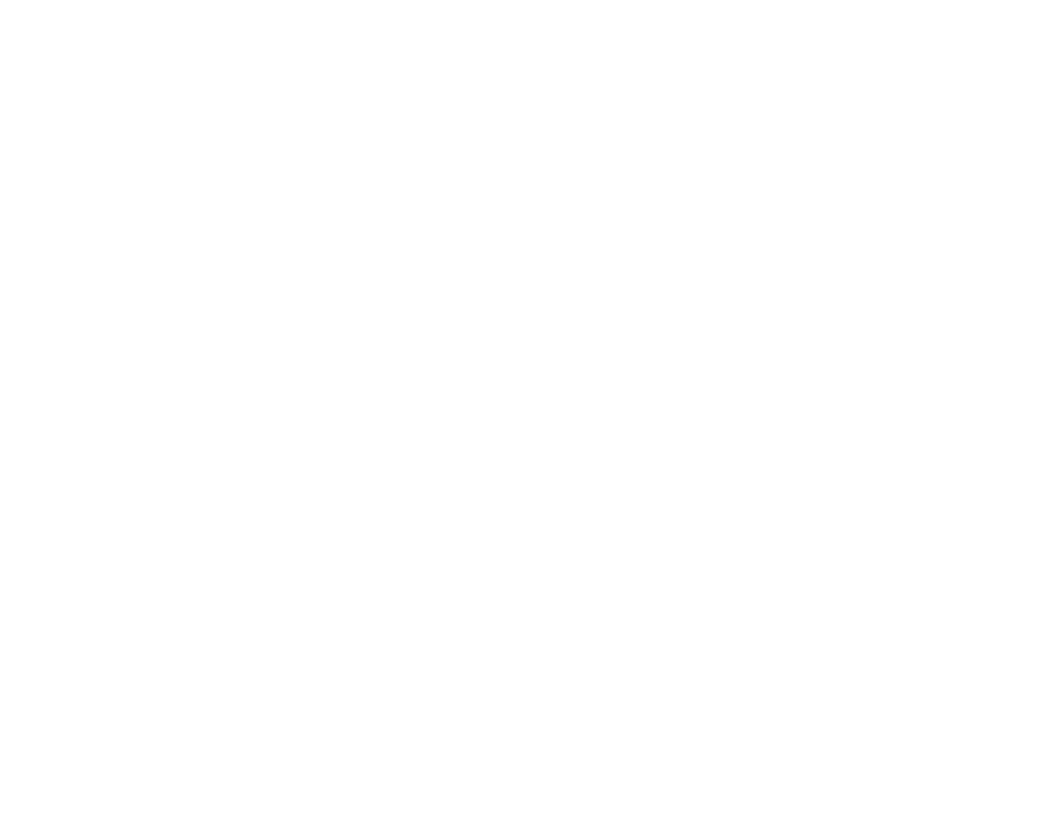
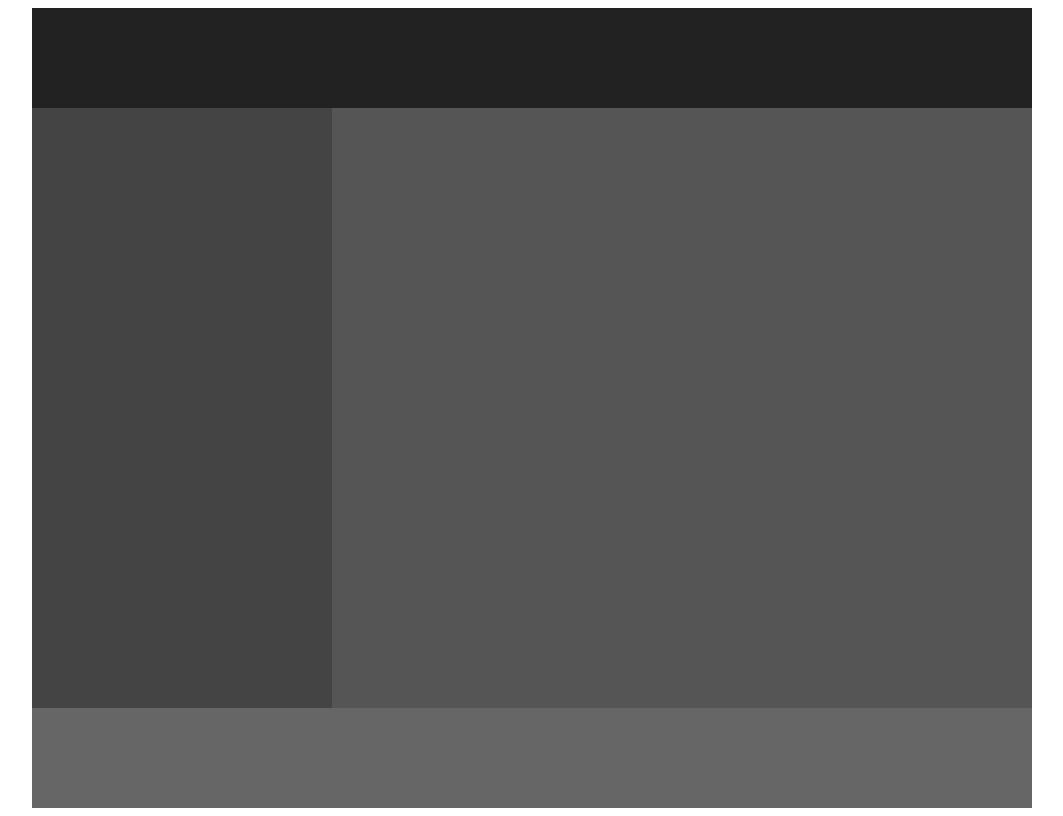
Before and after one commit to Hong-Seon/VanilaJS-Projects, a plain HTML site: page responsive/layout01.html in a window 1280 px wide. Shown: the whole page, without its empty margins (108-1171 px from the left). Drawn offline with Linux system fonts and the light colour scheme.

Commit message:
[UPDATE] 시멘틱 태그 수정

```diff
--- a/responsive/layout01.html
+++ b/responsive/layout01.html
@@ -4,9 +4,27 @@
     <meta charset="UTF-8">
     <meta http-equiv="X-UA-Compatible" content="IE=edge">
     <meta name="viewport" content="width=device-width, initial-scale=1.0">
-    <title>Document</title>
+    <title>layout01</title>
+
+    <style>
+        body {
+            box-sizing: border-box;
+        }
+        #wrap {width: 1000px; margin:0 auto;}
+        .header {width: 1000px; height: 100px;background: #222;}
+        .nav {width: 1000px; height: 100px;background: #333;}
+        .side {float:left; width: 300px; height: 600px;background: #444;}
+        .content {float:left; width: 700px; height: 600px;background: #555;}
+        .footer {clear:both; width: 1000px; height: 100px;background: #666;}
+    </style>
 </head>
 <body>
-
+    <div id="wrap">
+        <header class="header"></header>
+        <nave class="nav"></nave>
+        <aside class="side"></aside>
+        <section class="content"></section>
+        <footer class="footer"></footer>
+    </div>
 </body>
 </html>
```
